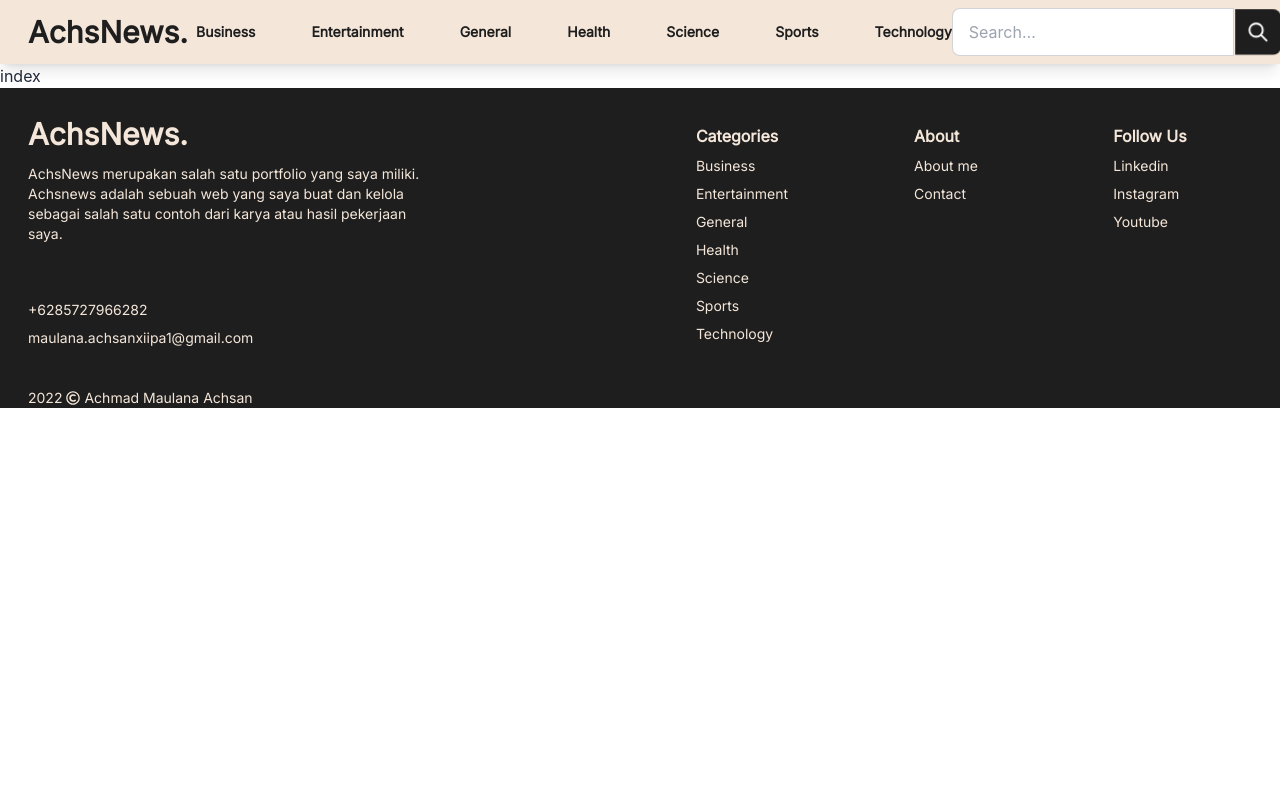
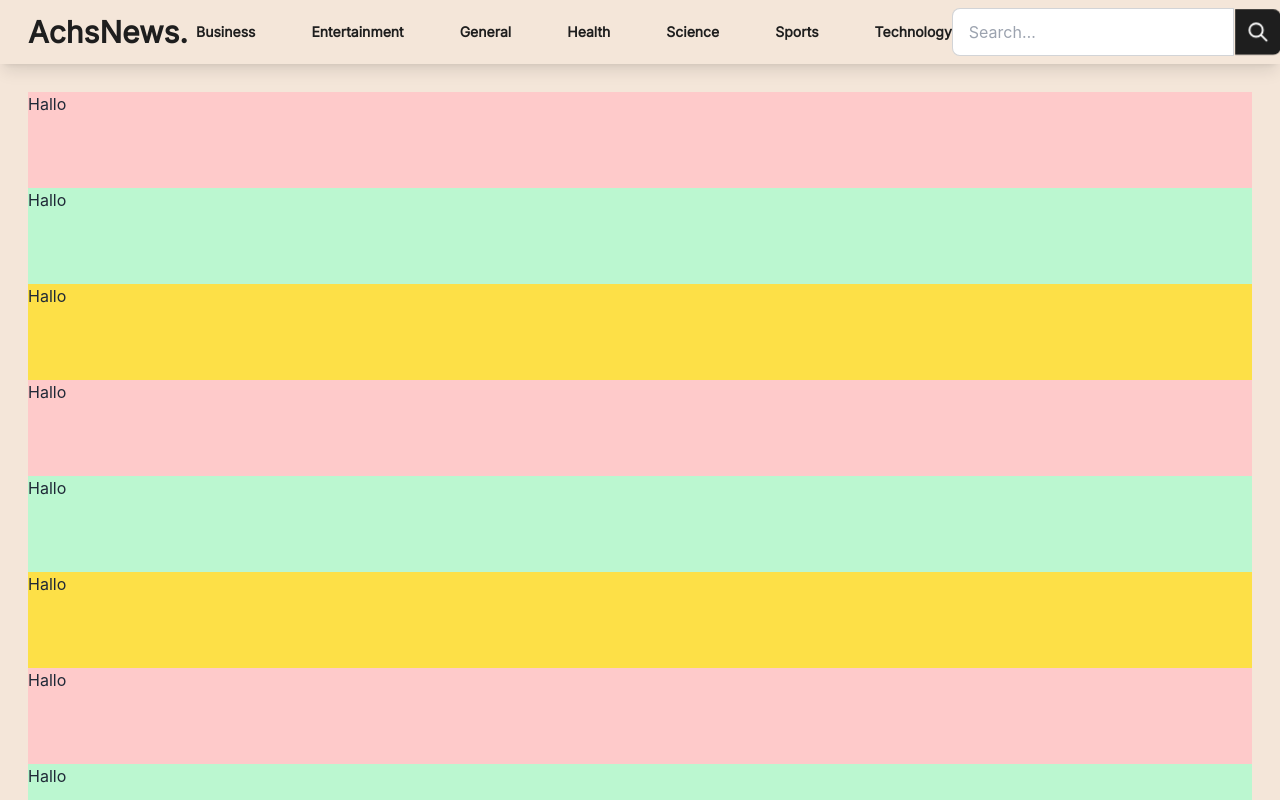
Before and after one commit to Achsmboh/achsnews, a React (Create React App) app: page / in a window 1280 px wide. Built offline with nearby package versions, Linux system fonts and the light colour scheme.

Commit message:
add component layout

```diff
--- a/src/components/Footer.jsx
+++ b/src/components/Footer.jsx
@@ -60,7 +60,7 @@ const Footer = () => {
           </div>
         </div>
       </div>
-      <div className="mt-2">
+      <div className="lg:mt-0 md:mt-0 mt-2">
         <p className="text-brownmuda text-sm font-Inter flex items-center lg:justify-start md:justify-start justify-center">
           2022 <FaRegCopyright className="mx-1" /> Achmad Maulana Achsan
         </p>
--- /dev/null
+++ b/src/components/Layout.jsx
@@ -0,0 +1,23 @@
+import React from "react";
+import Navbar from "./Navbar";
+import Footer from "./Footer";
+
+const Layout = ({ children }) => {
+  return (
+    <div className="bg-brownmuda">
+      <div className="h-screen overflow-auto ">
+        <div className="top-0 sticky">
+          <Navbar />
+        </div>
+        <div className="flex flex-col justify-between h-full">
+          <div className="p-7">{children}</div>
+          <div className="">
+            <Footer />
+          </div>
+        </div>
+      </div>
+    </div>
+  );
+};
+
+export default Layout;
--- a/src/pages/index.jsx
+++ b/src/pages/index.jsx
@@ -1,16 +1,23 @@
 import React from "react";
 import Navbar from "../components/Navbar";
 import Footer from "../components/Footer";
+import Layout from "../components/Layout";
 
 function Dashboard() {
   return (
-    <div>
+    <Layout>
       <div>
-        <Navbar />
-        index
-        <Footer />
+        <div className="bg-red-200 h-24">Hallo</div>
+        <div className="bg-green-200 h-24">Hallo</div>
+        <div className="bg-yellow-300 h-24">Hallo</div>
+        <div className="bg-red-200 h-24">Hallo</div>
+        <div className="bg-green-200 h-24">Hallo</div>
+        <div className="bg-yellow-300 h-24">Hallo</div>
+        <div className="bg-red-200 h-24">Hallo</div>
+        <div className="bg-green-200 h-24">Hallo</div>
+        <div className="bg-yellow-300 h-24">Hallo</div>
       </div>
-    </div>
+    </Layout>
   );
 }
 
--- a/src/styles/index.css
+++ b/src/styles/index.css
@@ -12,3 +12,23 @@ body {
 code {
   font-family: source-code-pro, Menlo, Monaco, Consolas, "Courier New", monospace;
 }
+
+::-webkit-scrollbar {
+  width: 0.75rem;
+  height: 0.75rem;
+  background-color: transparent;
+}
+
+::-webkit-scrollbar-track {
+  border-radius: 0.5rem;
+  background-color: transparent;
+}
+
+::-webkit-scrollbar-thumb {
+  border-radius: 0.5rem;
+  background-color: #1e1e1e;
+}
+
+::-webkit-scrollbar-thumb:hover {
+  background-color: #1e1e1e;
+}
```
